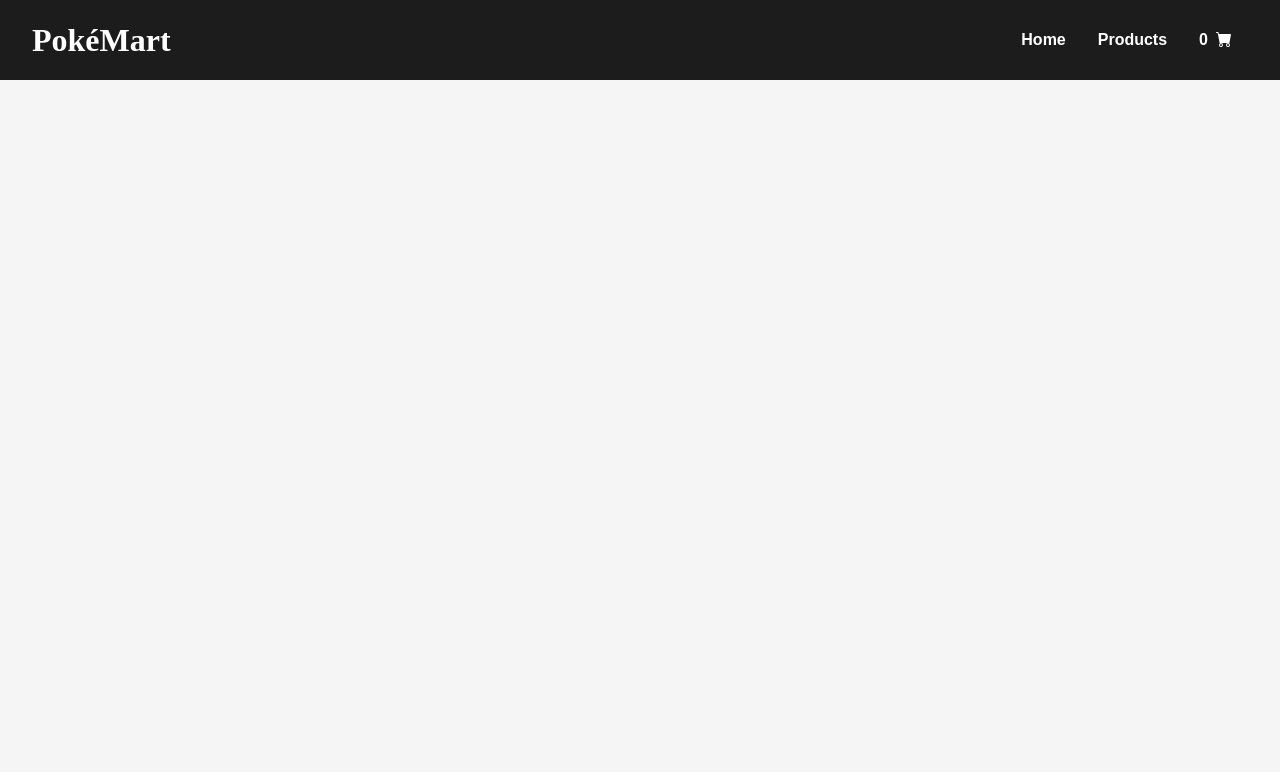
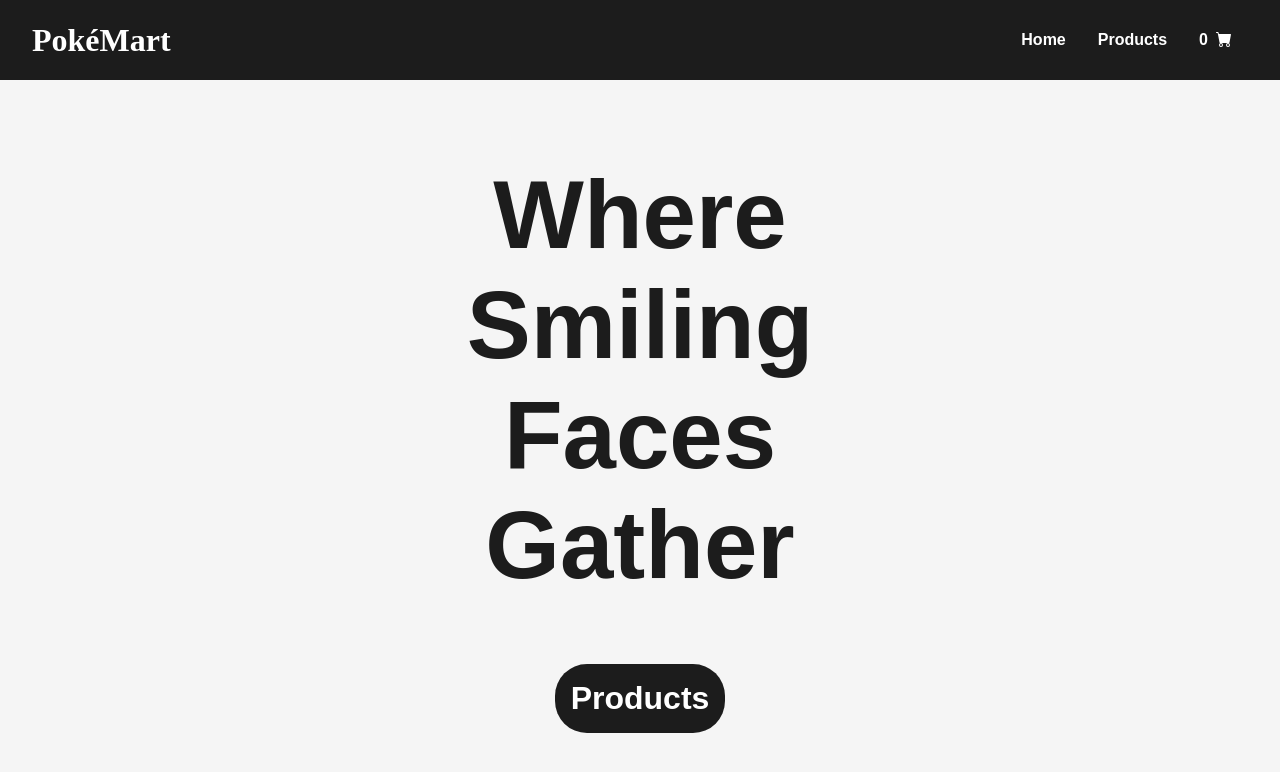
Before and after one commit to Chamara-Wijepala/shopping-cart, a React (Create React App) app: page / in a window 1280 px wide. Shown: the top 772 px of the page. Built offline with nearby package versions, Linux system fonts and the light colour scheme; a web font is replaced by a local one.

Commit message:
Redeploy project

```diff
--- a/package.json
+++ b/package.json
@@ -2,7 +2,7 @@
   "name": "shopping-cart",
   "version": "0.1.0",
   "private": true,
-  "homepage": "http://Chamara-Wijepala.github.io/shopping-cart",
+  "homepage": "http://Chamara-Wijepala.github.io/",
   "dependencies": {
     "@testing-library/jest-dom": "^5.16.2",
     "@testing-library/react": "^12.1.2",
--- a/src/App.js
+++ b/src/App.js
@@ -14,7 +14,7 @@ function App() {
         <Navbar {...{cart}} />
         <main>
           <Routes>
-            <Route path="/shopping-cart" element={<Home/>} />
+            <Route path="/" element={<Home/>} />
             <Route
               path="/products"
               element={<Products {...{cart, setCart}}/>}
```
Also changed, not shown: 7 other files (tests, documents, lock files or other folders).
